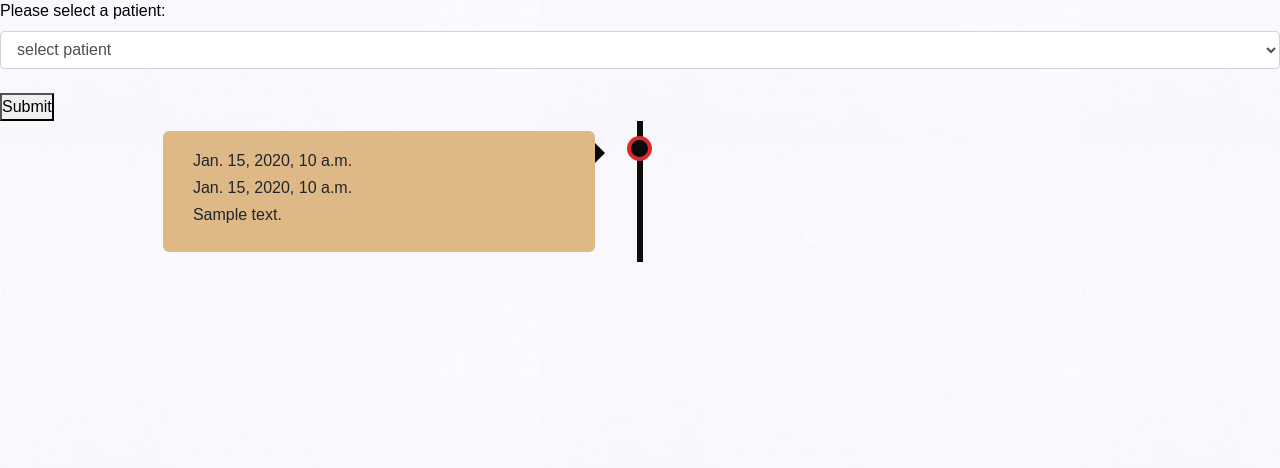
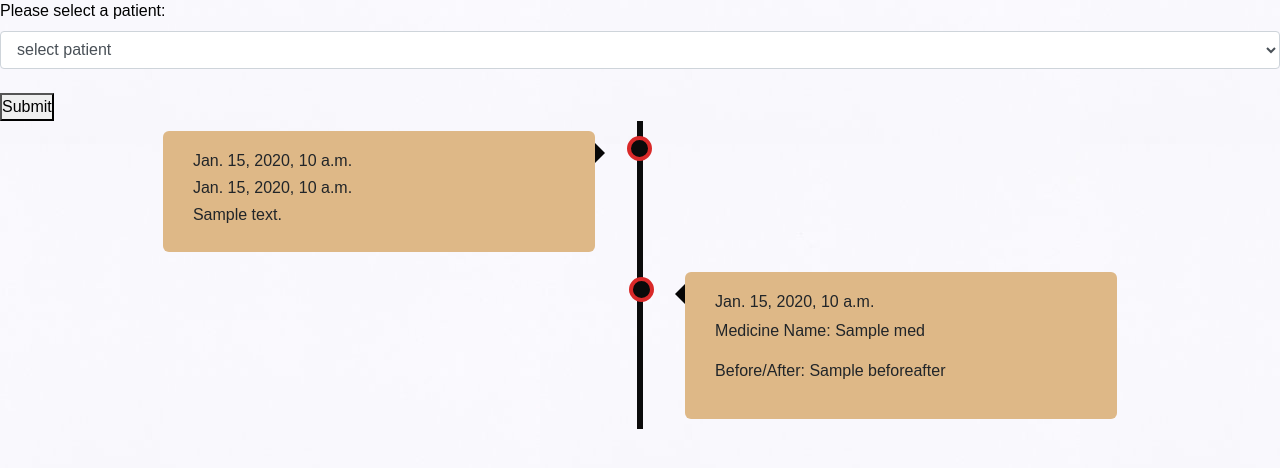
Before and after one commit to PremSuryan/Clinical_Mangmnt_Sys_New, a Django app: template HealthCentre/templates/HealthCentre/timeline.html in a window 1280 px wide. Shown: the part 216-684 px from the top of the page. Run offline with Django 3.2, Linux system fonts and the light colour scheme; the template is opened without the code that fills it: most values are stand-ins (such as "Sample title", 1, 10 or a date in 2020); some libraries are stand-ins or nearby versions.

Commit message:
timeline_update

```diff
--- a/HealthCentre/templates/HealthCentre/timeline.html
+++ b/HealthCentre/templates/HealthCentre/timeline.html
@@ -210,20 +210,27 @@ body {
 
       </div>
       {% endfor %}
-      {% comment %} {% for prescription in prescriptionData %}
+      {% for prescription in prescriptionData %}
 
         <div class="timeline">
           <div class="container right">
-            <div class="content">
-              <!-- <div class="timelineContent"> -->
-                <h6>{{ prescription.medicine }}</h6>
+            <div class="content"name="patMed">
+              <div class="timelineContent">
+                <!-- <h6>{{ patMed }}</h6> -->
                 <h6>{{ prescription.timestamp }}</h6>
-                <!-- <h6>{{ prescription. }}</h6> -->
-              <!-- </div> -->
+                {% for med in presmed %}
+                        <p>Medicine Name: {{ med.medicinename }}</p>
+                        <p>Before/After: {{ med.beforeafter }}</p>
+                {% endfor %}
+                <!-- <h6>{{ presmed }}</h6> -->
+                <!-- <h6>{{ padMedSess }}</h6> -->
+
+              </div>
           </div>
           </div>
         </div>
-          {% endfor %} {% endcomment %}
+          {% endfor %}
+
       </form>
 
       <!-- <div class="timeline"> -->
```
Also changed, not shown: HealthCentre/views.py (+16 -2 lines).
